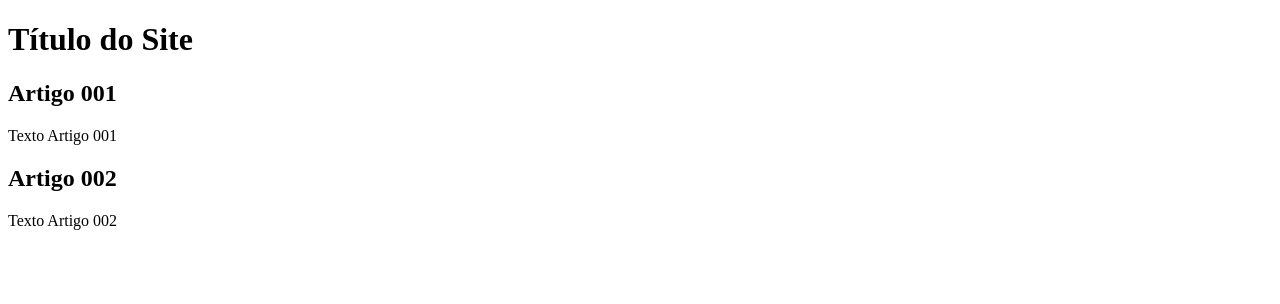
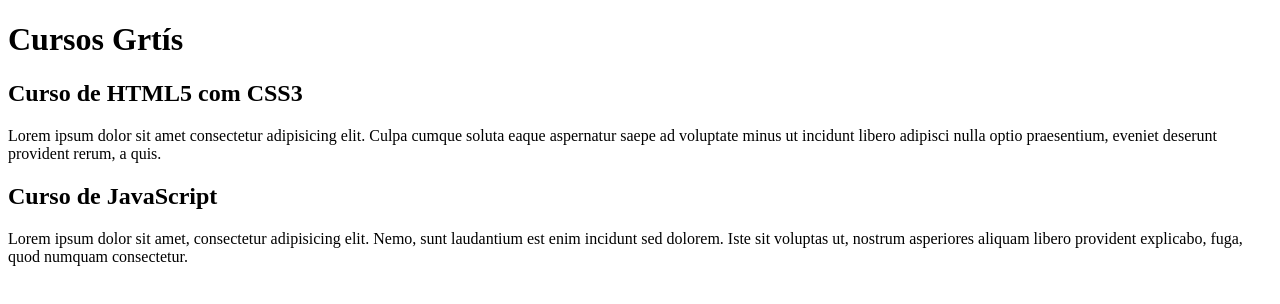
Before and after one commit to LeonardoProgaming/projeto-site, a plain HTML site: page index.html in a window 1280 px wide. Drawn offline with Linux system fonts and the light colour scheme.

Commit message:
comecei a escrever o conteudo

```diff
--- a/index.html
+++ b/index.html
@@ -8,15 +8,23 @@
 <body>
     <main>
         <header>
-            <h1>Título do Site </h1>
+            <h1>Cursos Grtís </h1>
         </header>
         <article>
-            <h2>Artigo 001</h2>
-            <p>Texto Artigo 001</p>
+            <h2>Curso de HTML5 com CSS3</h2>
+            <p>Lorem ipsum dolor sit amet consectetur adipisicing elit.
+                 Culpa cumque soluta eaque aspernatur saepe ad voluptate
+                 minus ut
+                 incidunt libero adipisci nulla optio praesentium,
+                eveniet deserunt provident rerum, a quis.</p>
         </article>
         <article>
-            <h2>Artigo 002</h2>
-            <p>Texto Artigo 002</p>
+            <h2>Curso  de JavaScript</h2>
+            <p>Lorem ipsum dolor sit amet, consectetur adipisicing elit.
+                 Nemo, sunt laudantium est enim incidunt sed dolorem.
+                 Iste sit voluptas ut, nostrum asperiores aliquam libero provident
+                  explicabo, fuga,
+                quod numquam consectetur.</p>
         </article>
     </main>
 
```
